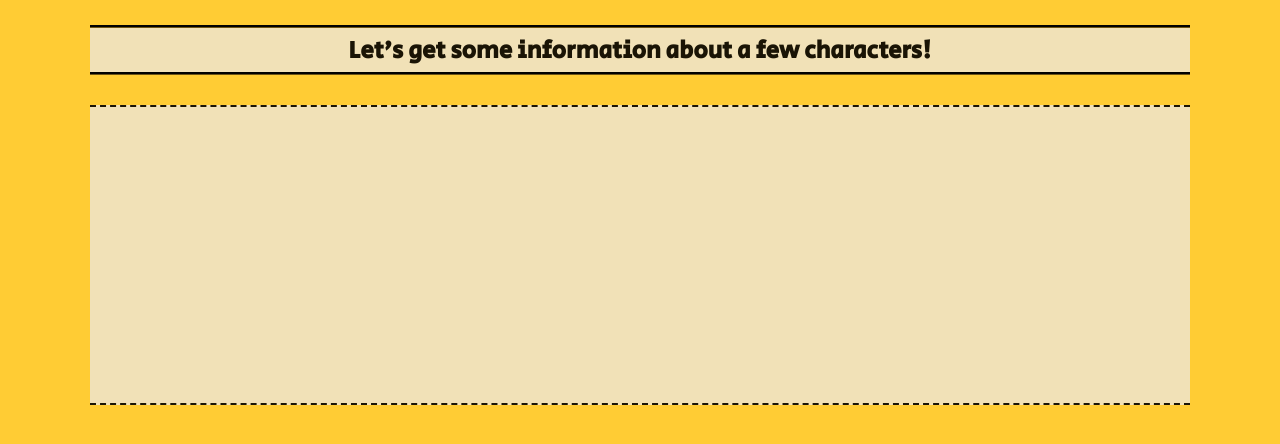
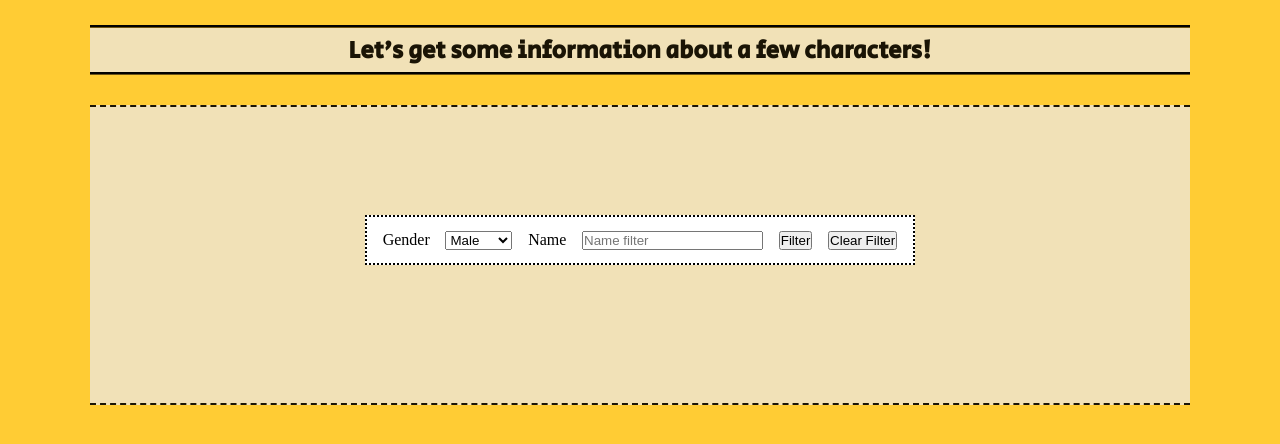
Before and after one commit to maciekekseke96/tango_task, a React app: page / in a window 1280 px wide. Built offline with nearby package versions, Linux system fonts and the light colour scheme; no server answers; a web font is replaced by a local one.

Commit message:
Filtering logic prepared

```diff
--- a/src/Components/App/App.js
+++ b/src/Components/App/App.js
@@ -1,15 +1,15 @@
 import React, { useEffect } from "react";
 import AppHeader from "./AppHeader/AppHeader";
 import MainContent from "./MainContent/MainContent";
-import { APIDataActions } from "./../../redux-ducks/dataFromApi/index";
+import { dataToDisplayActions } from "./../../redux-ducks/dataToDisplay/index";
 import { connect } from "react-redux";
 import "./App.scss";
 
-function App({ statePageSize, statePagination, setDataFromAPI }) {
+function App({ statePageSize, statePagination, setDataToDisplay }) {
   useEffect(() => {
     fetch(
       `https://www.anapioficeandfire.com/api/characters?page=${statePagination.pageNumber}&pageSize=${statePageSize.pageSize}`
-    ).then(resp => resp.json().then(data => {setDataFromAPI(data)}));
+    ).then(resp => resp.json().then(data => {setDataToDisplay(data)}));
   }, []);
 
   return (
@@ -25,7 +25,7 @@ const mapStateToProps = (state) => ({
 });
 
 const mapDispatchToProps = (dispatch) => ({
-  setDataFromAPI: (data) => dispatch(APIDataActions.setDataFromAPI(data)),
+  setDataToDisplay: (data) => dispatch(dataToDisplayActions.setDataToDisplay(data)),
 });
 
 export default connect(mapStateToProps, mapDispatchToProps)(App);
--- a/src/Components/App/MainContent/MainContent.js
+++ b/src/Components/App/MainContent/MainContent.js
@@ -1,10 +1,12 @@
 import React from "react";
 import TableContent from "./TableContent/TableContent";
+import FiltersSection from "./filtersSection/FiltersSection";
 import "./MainContent.scss";
 
 const MainContent = () => {
   return (
     <div className="mainContent">
+      <FiltersSection />
       <TableContent />
     </div>
   );
--- a/src/Components/App/MainContent/MainContent.scss
+++ b/src/Components/App/MainContent/MainContent.scss
@@ -9,6 +9,7 @@
   border-top: 2px dashed $yellow_8;
   border-bottom: 2px dashed $yellow_8;
   display: flex;
+  flex-direction: column;
   justify-content: center;
   align-items: center;
   padding-top: 20px;
--- a/src/Components/App/MainContent/TableContent/TableContent.js
+++ b/src/Components/App/MainContent/TableContent/TableContent.js
@@ -2,9 +2,9 @@ import React from "react";
 import { connect } from "react-redux";
 import "./TableContent.scss";
 
-const TableContent = ({ stateDataFromAPI }) => {
+const TableContent = ({ stateDataToDisplay }) => {
   return (
-    stateDataFromAPI && (
+    stateDataToDisplay && (
       <table className="charactersTable">
         <thead>
           <tr>
@@ -16,7 +16,7 @@ const TableContent = ({ stateDataFromAPI }) => {
           </tr>
         </thead>
         <tbody>
-          {stateDataFromAPI.map((character, index) => {
+          {stateDataToDisplay.map((character, index) => {
             const aliases = character.aliases;
             const name = character.name;
             let nameToDisplay;
@@ -80,7 +80,7 @@ const TableContent = ({ stateDataFromAPI }) => {
 };
 
 const mapStateToProps = (state) => ({
-  stateDataFromAPI: state.APIData.data,
+  stateDataToDisplay: state.dataToDisplay.data,
 });
 
 export default connect(mapStateToProps, {})(TableContent);
--- a/src/Components/App/MainContent/TableContent/TableContent.scss
+++ b/src/Components/App/MainContent/TableContent/TableContent.scss
@@ -1,10 +1,16 @@
+@import "./../../../../styles/colors";
+@import "./../../../../styles/fonts";
+
 .charactersTable {
   border: 1px solid black;
+  border-collapse: collapse;
   td,
   th {
     border: 1px solid black;
+    min-height: 40px;
     width: 170px;
     text-align: center;
-
+    background-color: rgb(255, 255, 255);
+    font-family: 'Piazzolla', serif;
   }
 }
--- /dev/null
+++ b/src/Components/App/MainContent/filtersSection/FiltersSection.js
@@ -0,0 +1,99 @@
+import React from "react";
+import { connect } from "react-redux";
+import { filterActions } from "./../../../../redux-ducks/filterParameters/index";
+import { dataToDisplayActions } from "./../../../../redux-ducks/dataToDisplay/index";
+import "./FiltersSection.scss";
+
+const FiltersSection = ({
+  stateGenderFilter,
+  stateNameFilter,
+  stateDataToDisplay,
+  setGenderFilter,
+  setNameFilter,
+  setDataToDisplay,
+  statePageSize,
+  statePagination,
+}) => {
+  const handleDataFilter = () => {
+    let newDataToDisplay = [];
+    if (stateNameFilter.length < 1) {
+      newDataToDisplay = stateDataToDisplay.data.filter(
+        (item) => item.gender === stateGenderFilter
+      );
+    } else {
+      newDataToDisplay = stateDataToDisplay.data.filter(
+        (item) =>
+          item.gender === stateGenderFilter &&
+          (item.aliases.includes(stateNameFilter) ||
+            item.name.includes(stateNameFilter))
+      );
+    }
+
+    setDataToDisplay(newDataToDisplay);
+  };
+
+  const clearFilter = () => {
+    fetch(
+      `https://www.anapioficeandfire.com/api/characters?page=${statePagination.pageNumber}&pageSize=${statePageSize.pageSize}`
+    ).then((resp) =>
+      resp.json().then((data) => {
+        setDataToDisplay(data);
+      })
+    );
+  };
+  return (
+    <div className="filtersSection">
+      <label>Gender</label>
+      <select
+        value={stateGenderFilter}
+        onChange={(event) => {
+          setGenderFilter(event.target.value);
+        }}
+      >
+        <option>Male</option>
+        <option>Female</option>
+      </select>
+      <label>Name</label>
+      <input
+        onChange={(event) => {
+          setNameFilter(event.target.value);
+        }}
+        type="text"
+        value={stateNameFilter}
+        placeholder="Name filter"
+      ></input>
+      <button
+        onClick={(event) => {
+          event.preventDefault();
+          handleDataFilter();
+        }}
+      >
+        Filter
+      </button>
+      <button
+        onClick={(event) => {
+          event.preventDefault();
+          clearFilter();
+        }}
+      >
+        Clear Filter
+      </button>
+    </div>
+  );
+};
+
+const mapStateToProps = (state) => ({
+  stateGenderFilter: state.filters.genderFilter,
+  stateNameFilter: state.filters.nameFilter,
+  stateDataToDisplay: state.dataToDisplay,
+  statePageSize: state.pageSize,
+  statePagination: state.pagination,
+});
+
+const mapDispatchToProps = (dispatch) => ({
+  setGenderFilter: (value) => dispatch(filterActions.setGender(value)),
+  setNameFilter: (value) => dispatch(filterActions.setName(value)),
+  setDataToDisplay: (data) =>
+    dispatch(dataToDisplayActions.setDataToDisplay(data)),
+});
+export default connect(mapStateToProps, mapDispatchToProps)(FiltersSection);
--- /dev/null
+++ b/src/Components/App/MainContent/filtersSection/FiltersSection.scss
@@ -0,0 +1,10 @@
+.filtersSection {
+  width: 50%;
+  height: 50px;
+  border: 2px dotted black;
+  display: flex;
+  justify-content: space-evenly;
+  align-items: center;
+  margin-bottom: 30px;
+  background-color: rgb(255, 255, 255)
+}
--- a/src/reducers.js
+++ b/src/reducers.js
@@ -1,12 +1,12 @@
 import { combineReducers } from "redux";
 
-import { APIDataReducer } from "./redux-ducks/dataFromApi/index";
+import { dataToDisplayReducer } from "./redux-ducks/dataToDisplay/index";
 import { filtersReducer } from "./redux-ducks/filterParameters/index";
 import { pageSizeReducer } from "./redux-ducks/pageSizeParameter/index";
 import { paginationReducer } from "./redux-ducks/paginationParameters/index";
 
 const rootReducer = combineReducers({
-  APIData: APIDataReducer,
+  dataToDisplay: dataToDisplayReducer,
   filters: filtersReducer,
   pageSize: pageSizeReducer,
   pagination: paginationReducer,
--- a/src/redux-ducks/dataFromApi/actions.js
+++ /dev/null
@@ -1,7 +0,0 @@
-import types from "./types";
-
-const setDataFromAPI = (item) => ({ type: types.SET_DATA_FROM_API, item });
-
-export default {
-  setDataFromAPI,
-};
--- a/src/redux-ducks/dataFromApi/index.js
+++ /dev/null
@@ -1,5 +0,0 @@
-import APIDataReducer from "./reducers";
-import types from "./types";
-import actions from "./actions";
-
-export { APIDataReducer, types as APIDataTypes, actions as APIDataActions };
--- a/src/redux-ducks/dataFromApi/types.js
+++ /dev/null
@@ -1,5 +0,0 @@
-const SET_DATA_FROM_API = "SET_DATA_FROM_API";
-
-export default {
-  SET_DATA_FROM_API,
-};
--- /dev/null
+++ b/src/redux-ducks/dataToDisplay/actions.js
@@ -0,0 +1,7 @@
+import types from "./types";
+
+const setDataToDisplay = (item) => ({ type: types.SET_DATA_TO_DISPLAY, item });
+
+export default {
+  setDataToDisplay,
+};
--- /dev/null
+++ b/src/redux-ducks/dataToDisplay/index.js
@@ -0,0 +1,5 @@
+import dataToDisplayReducer from "./reducers";
+import types from "./types";
+import actions from "./actions";
+
+export { dataToDisplayReducer, types as dataToDisplayTypes, actions as dataToDisplayActions };
--- a/src/redux-ducks/dataFromApi/reducers.js
+++ b/src/redux-ducks/dataToDisplay/reducers.js
@@ -4,13 +4,13 @@ const INITIAL_STATE = {
   data: false,
 };
 
-const APIDataReducer = (state = INITIAL_STATE, action) => {
+const dataToDisplayReducer = (state = INITIAL_STATE, action) => {
   switch (action.type) {
-    case types.SET_DATA_FROM_API:
+    case types.SET_DATA_TO_DISPLAY:
       return { ...state, data: action.item };
     default:
       return state;
   }
 };
 
-export default APIDataReducer;
+export default dataToDisplayReducer;
--- /dev/null
+++ b/src/redux-ducks/dataToDisplay/types.js
@@ -0,0 +1,5 @@
+const SET_DATA_TO_DISPLAY = "SET_DATA_TO_DISPLAY";
+
+export default {
+  SET_DATA_TO_DISPLAY,
+};
--- a/src/redux-ducks/filterParameters/reducers.js
+++ b/src/redux-ducks/filterParameters/reducers.js
@@ -1,8 +1,8 @@
 import types from "./types";
 
 const INITIAL_STATE = {
-  genderFilter: false,
-  nameFilter: false,
+  genderFilter: "Male",
+  nameFilter: "",
 };
 
 const filtersReducer = (state = INITIAL_STATE, action) => {
```
